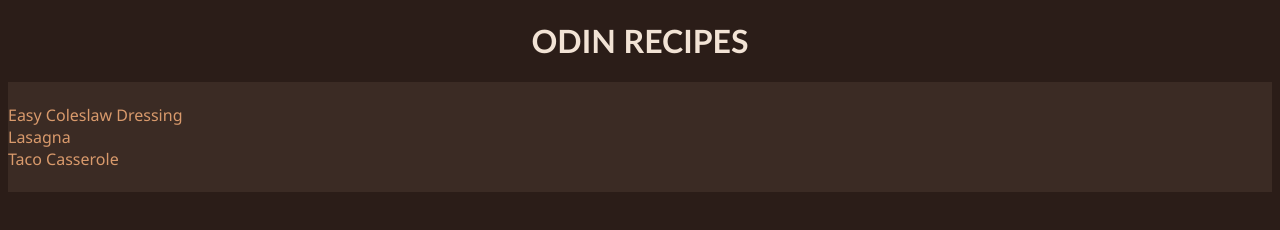
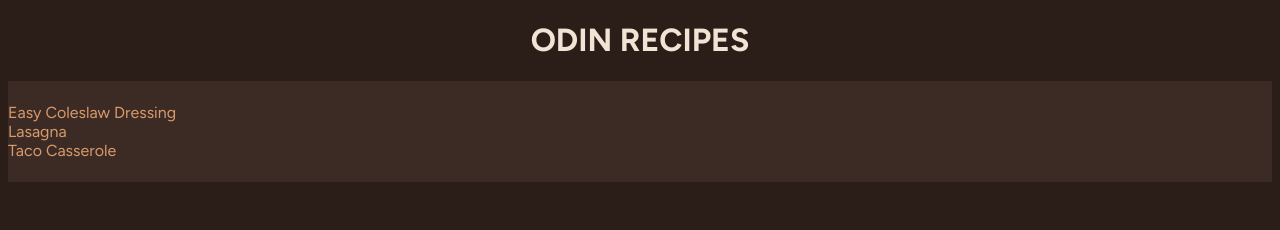
Before and after one commit to airidabu/odin-recipes, a plain HTML site: page index.html in a window 1280 px wide. Drawn offline with Linux system fonts and the light colour scheme; a web font is replaced by a local one.

Commit message:
font change added

```diff
--- a/home.css
+++ b/home.css
@@ -15,14 +15,13 @@
 
 body {
     align-items: center;
-    font-family: 'Segoe UI', Tahoma, Geneva, Verdana, sans-serif;
+    font-family: "Figtree", sans-serif;
     background-color: var(--bg-main);
     color: var(--text-main);
 }
 
 h1 {
     text-transform: uppercase;
-    font-family: 'Gill Sans', 'Gill Sans MT', Calibri, 'Trebuchet MS', sans-serif;
     text-align: center;
 }
 
--- a/recipes/recipe.css
+++ b/recipes/recipe.css
@@ -14,7 +14,7 @@
 }
 
 body {
-    font-family: 'Segoe UI', Tahoma, Geneva, Verdana, sans-serif;
+    font-family: "Figtree", sans-serif;
     background-color: var(--bg-main);
     color: var(--text-main);
 }
```
